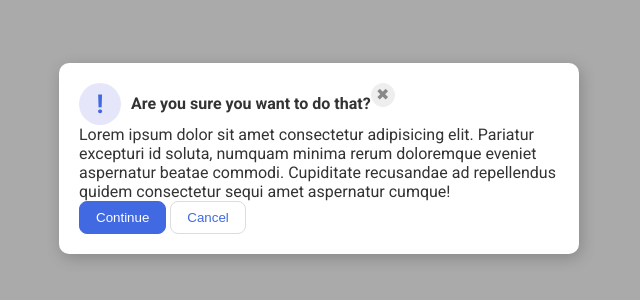
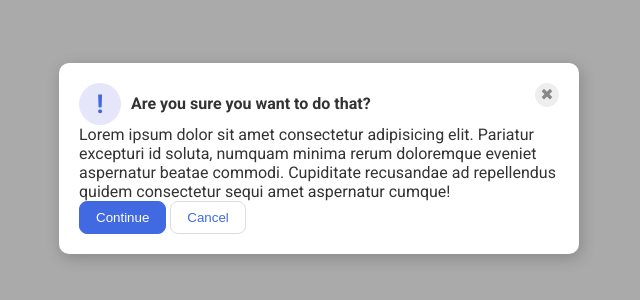
Before and after one commit to juan-est145/Odin_Project, a plain HTML site: page Flexbox-excercises/05-flex-modal/index.html in a window 1280 px wide. Shown: the part 242-542 px from the top of the page, 321-961 px from the left. Drawn offline with Linux system fonts and the light colour scheme.

Commit message:
Placed exit button accordingly

```diff
--- a/Flexbox-excercises/05-flex-modal/index.html
+++ b/Flexbox-excercises/05-flex-modal/index.html
@@ -12,7 +12,9 @@
       <div class="upper-icons">
         <div class="icon">!</div>
         <div class="header">Are you sure you want to do that?</div>
-        <button class="close-button">✖</button>
+        <div class="right-button">
+          <button class="close-button">✖</button>
+        </div>
       </div>
       <div class="text">Lorem ipsum dolor sit amet consectetur adipisicing elit. Pariatur excepturi id soluta, numquam minima rerum doloremque eveniet aspernatur beatae commodi. Cupiditate recusandae ad repellendus quidem consectetur sequi amet aspernatur cumque!</div>
       <button class="continue">Continue</button>
--- a/Flexbox-excercises/05-flex-modal/style.css
+++ b/Flexbox-excercises/05-flex-modal/style.css
@@ -56,6 +56,7 @@ button {
   cursor: pointer;
   padding: 8px 16px;
   border-radius: 8px;
+  justify-self: flex-end;
 }
 
 button.continue {
@@ -81,3 +82,10 @@ button.cancel {
   font-weight: bold;
   align-self: center;
 }
+
+.right-button
+{
+  display: flex;
+  justify-content: flex-end;
+  flex-grow: 1;
+}
```
